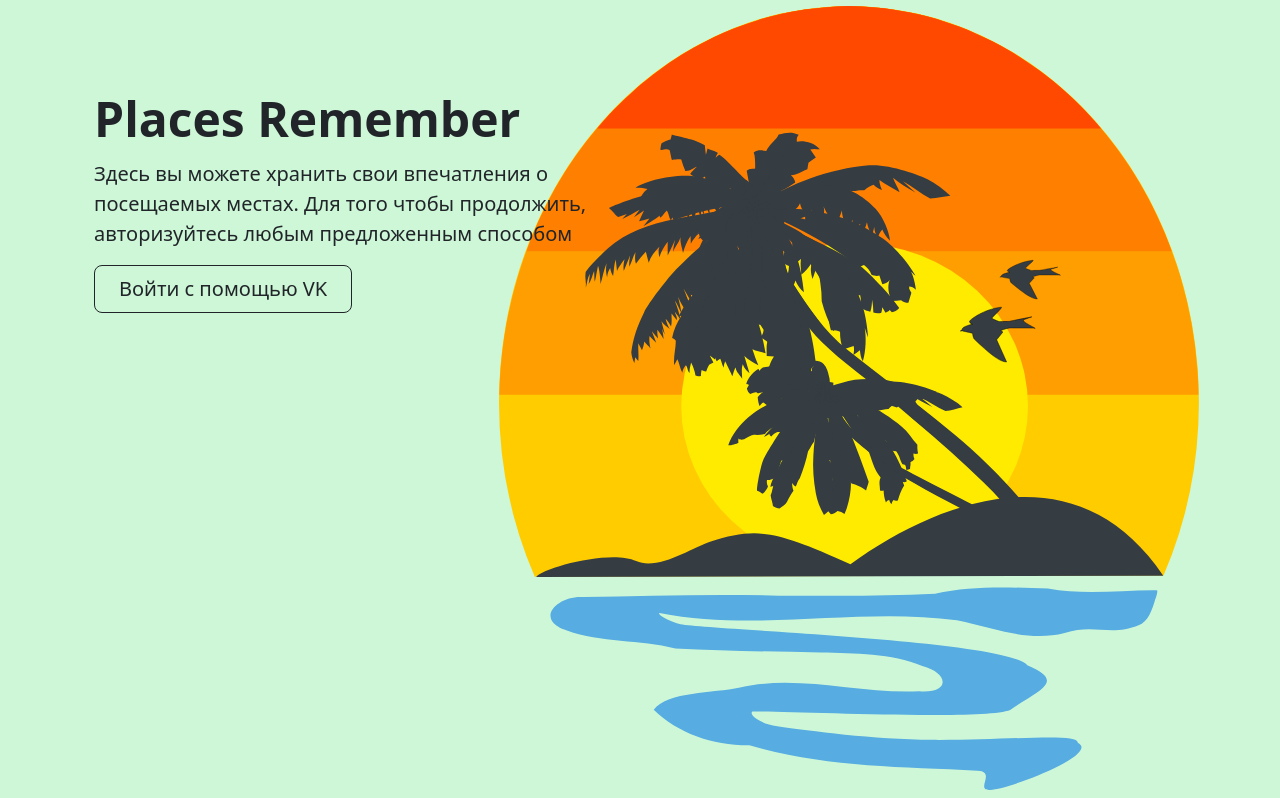
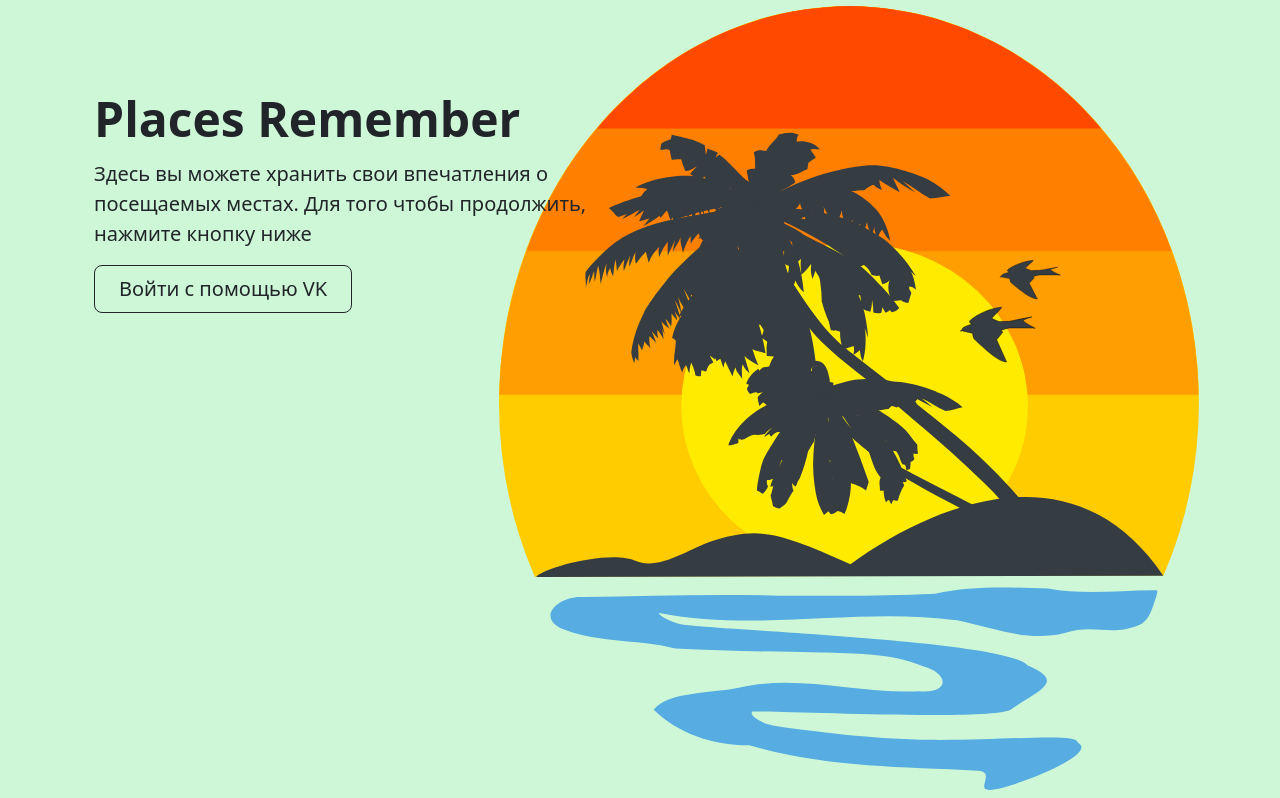
Before and after one commit to breadwheathead/places_remember, a Django app: page / in a window 1280 px wide. Shown: the part 140-938 px from the top of the page. Run offline with Django 4.2, Linux system fonts and the light colour scheme.

Commit message:
change short description

```diff
--- a/templates/mainapp/main.html
+++ b/templates/mainapp/main.html
@@ -8,7 +8,7 @@
             <div class="col-lg-6">
                 <h1 class="display-5 fw-bold lh-1 mb-3">Places Remember</h1>
                 <p class="lead">Здесь вы можете хранить свои впечатления о посещаемых местах.
-                    Для того чтобы продолжить, авторизуйтесь любым предложенным способом</p>
+                    Для того чтобы продолжить, нажмите кнопку ниже</p>
                 {% if user.is_authenticated %}
                 <a href="{% url 'remembers:remembers' %}" class="btn btn-outline-dark btn-lg px-4 gap-3">Продолжить</a>
                 {% else %}
```
